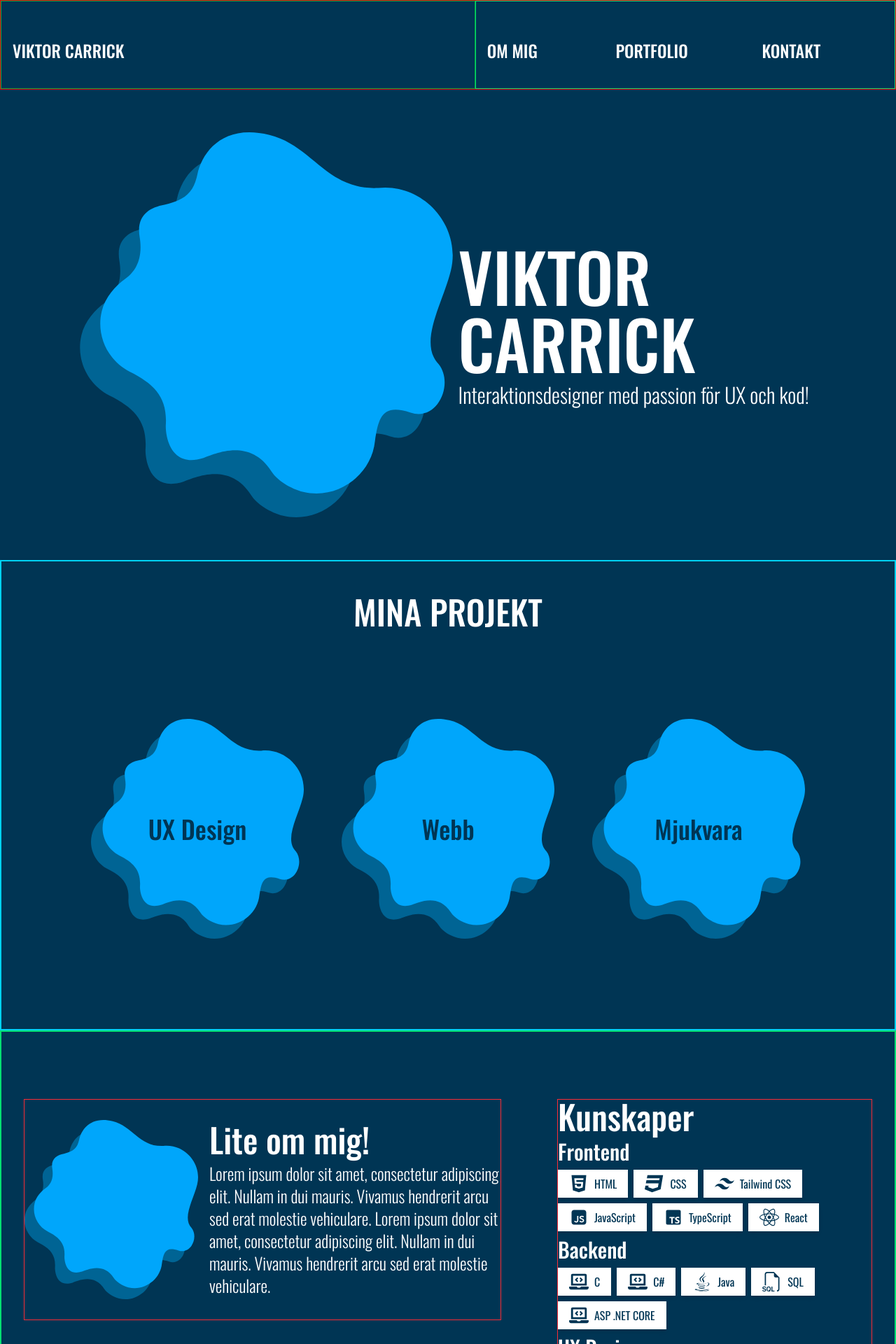
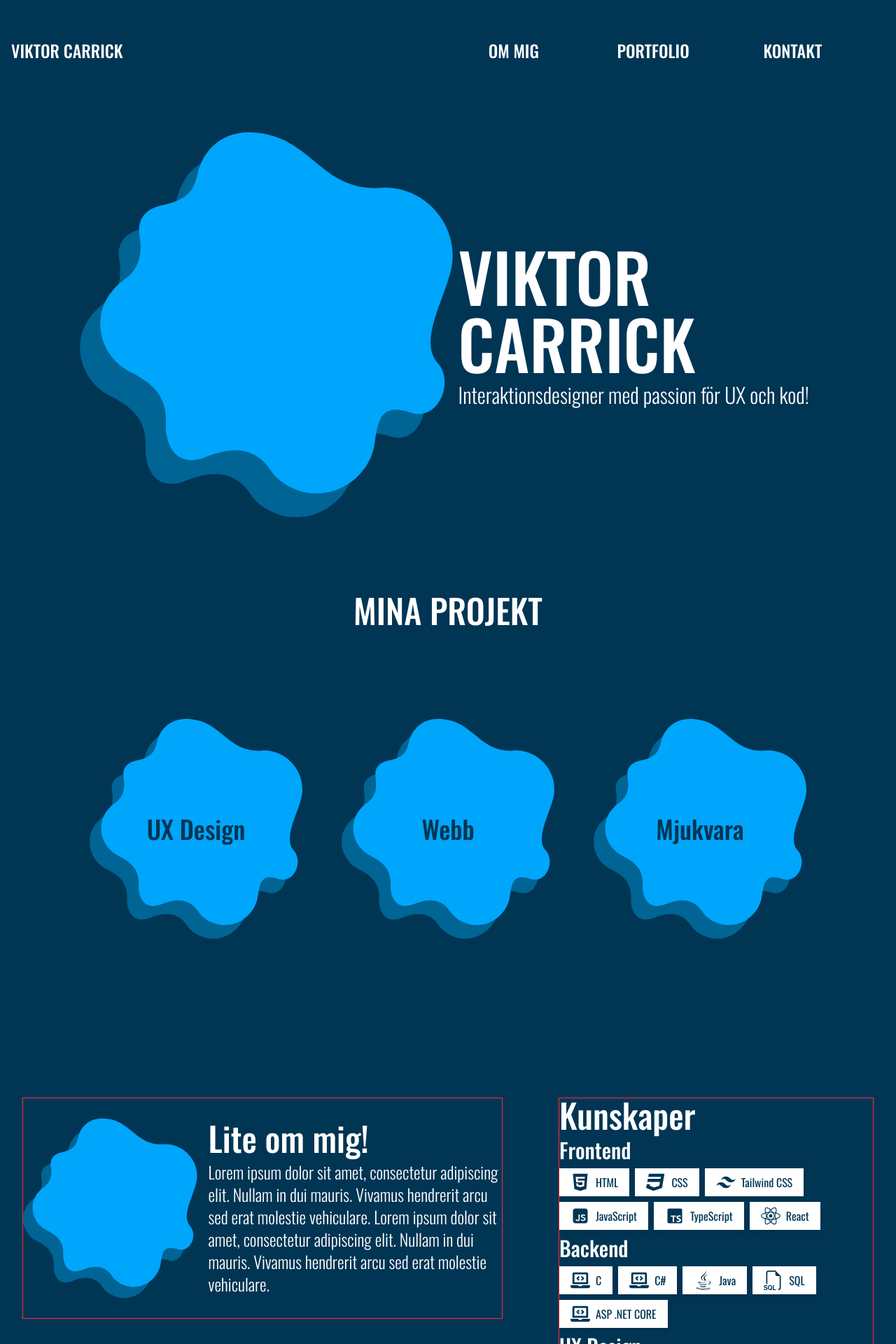
Before and after one commit to viktorcarrick/vcportfolio, a React (Vite) app: page / in a window 1280 px wide. Shown: the top 1920 px of the page at 70% size. Built offline with nearby package versions, Linux system fonts and the light colour scheme; what tailwindcss-motion would draw is missing.

Commit message:
tagit bort borders

```diff
--- a/src/App.tsx
+++ b/src/App.tsx
@@ -23,7 +23,6 @@ import { BiLogoTypescript } from "react-icons/bi";
 import { BsFiletypeSql } from "react-icons/bs";
 import { PiUserFocus } from "react-icons/pi";
 import { FaDiamond } from "react-icons/fa6";
-import { IoMdArrowRoundBack } from "react-icons/io";
 import CardList from "./components/CardList";
 {
   /**Kika in GSap, schyssta animationer för javascript */
@@ -37,12 +36,12 @@ function App() {
   };
   return (
     <>
-      <div className="h-screen w-screen bg-bgblue font-display">
-        <div className="w-screen h-32 bg-bgblue  border border-red-600 flex flex-row font-medium fixed top-0 left-0 z-50">
-          <div className="border border-green-600 flex-grow text-white text-2xl flex justify-start items-center pt-4">
+      <div className="h-screen w-max-screen bg-bgblue font-display">
+        <div className="w-screen h-32 bg-bgblue  flex flex-row font-medium fixed top-0 left-0 z-50">
+          <div className="flex-grow text-white text-2xl flex justify-start items-center pt-4">
             <h3 className="pl-4">VIKTOR CARRICK</h3>
           </div>
-          <div className="border border-green-400 flex-grow-0 grid grid-cols-3 gap-24 place-items-center text-white text-2xl pr-24 pt-4">
+          <div className=" flex-grow-0 grid grid-cols-3 gap-24 place-items-center text-white text-2xl pr-24 pt-4">
             <h3 className="">OM MIG</h3>
             <h3 className="">PORTFOLIO</h3>
             <h3 className="">KONTAKT</h3>
@@ -63,7 +62,7 @@ function App() {
             </div>
           </div>
         </div>
-        <div className="h-[calc(100vh-8rem)] flex flex-col items-center justify-start pt-12 bg-bgblue font-display border-2 border-cyan-400">
+        <div className="h-[calc(100vh-8rem)] flex flex-col items-center justify-center pt-12 bg-bgblue font-display">
           {(selectedCategory === null || selectedCategory === "") && (
             <>
               <h3 className="text-5xl text-white font-medium">MINA PROJEKT</h3>
@@ -120,7 +119,7 @@ function App() {
             </>
           )}
         </div>
-        <div className="h-[calc(100vh-8rem)] flex flex-row items-start justify-between gap-x-20 pt-12 bg-bgblue font-display border-2 border-green-400 p-8">
+        <div className="h-[calc(100vh-8rem)] flex flex-row items-start justify-between gap-x-20 pt-12 bg-bgblue font-display  p-8">
           <div className="border border-red-500 flex-grow flex flex-row mt-12">
             <BlobComponent width={304} height={314} className="" />
             <div className=" ml-4 justify-center flex flex-col w-3/4">
```
